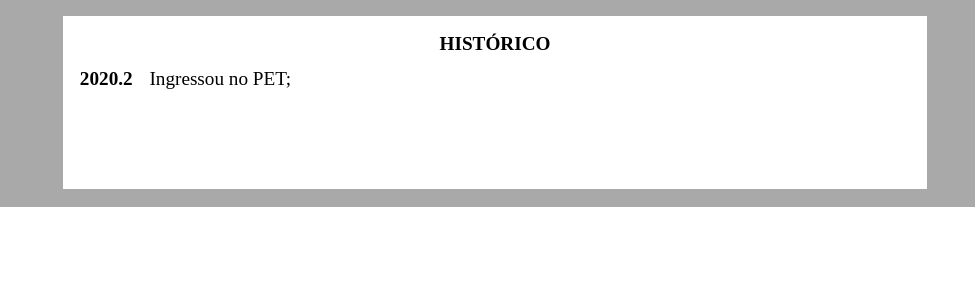
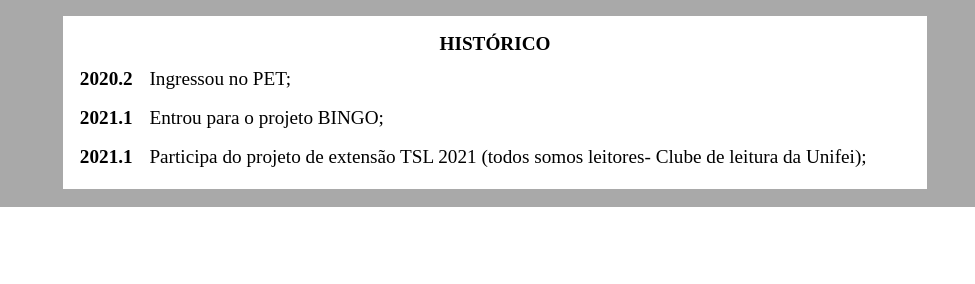
Before and after one commit to petunifei/licenciatura, a plain HTML site: page integrantes.html in a window 1280 px wide. Shown: the part 1865-2149 px from the top of the page, 305-1280 px from the left. Drawn offline with Linux system fonts and the light colour scheme.

Commit message:
Update integrantes.html

```diff
--- a/integrantes.html
+++ b/integrantes.html
@@ -209,7 +209,7 @@
 											<p class="txt-bold">2021.1</p>
 										</div>
 										<div class="p-n9-perfil-2-d-ic-div-2">
-											<p >Participação no mutirão para organização e limpeza das dependências</p>
+											<p >Participação no mutirão para organização e limpeza das dependências;</p>
 										</div>
 										<div class="p-n9-perfil-2-d-ic-div-3">
 											</div>
@@ -220,7 +220,7 @@
 											<p class="txt-bold">2021.1</p>
 										</div>
 										<div class="p-n9-perfil-2-d-ic-div-2">
-											<p >Apresentação do CinePet com o tema Velocidade da Luz</p>
+											<p >Apresentação do CinePet com o tema Velocidade da Luz;</p>
 										</div>
 										<div class="p-n9-perfil-2-d-ic-div-3">
 											</div>
@@ -231,7 +231,7 @@
 											<p class="txt-bold">2021.1</p>
 										</div>
 										<div class="p-n9-perfil-2-d-ic-div-2">
-											<p >Montagem de um experimento de linhas espectrais no laboratório de ótica da Unifei</p>
+											<p >Montagem de um experimento de linhas espectrais no laboratório de ótica da Unifei;</p>
 										</div>
 										<div class="p-n9-perfil-2-d-ic-div-3">
 											</div>
@@ -242,7 +242,7 @@
 											<p class="txt-bold">2021.1</p>
 										</div>
 										<div class="p-n9-perfil-2-d-ic-div-2">
-											<p >Levantamento de dados para pesquisa sobre o ensino de Física Moderna no Ensino Médio para escrita do artigo </p>
+											<p >Levantamento de dados para pesquisa sobre o ensino de Física Moderna no Ensino Médio para escrita do artigo;</p>
 										</div>
 										<div class="p-n9-perfil-2-d-ic-div-3">
 											</div>
@@ -253,7 +253,7 @@
 											<p class="txt-bold">2021.1</p>
 										</div>
 										<div class="p-n9-perfil-2-d-ic-div-2">
-											<p >Atividades relativas à construção do novo site do Espaço InterCiencias</p>
+											<p >Atividades relativas à construção do novo site do Espaço InterCiencias;</p>
 										</div>
 										<div class="p-n9-perfil-2-d-ic-div-3">
 											</div>
@@ -264,7 +264,7 @@
 											<p class="txt-bold">2021.1</p>
 										</div>
 										<div class="p-n9-perfil-2-d-ic-div-2">
-											<p >Inscrição no Encontro de Física</p>
+											<p >Inscrição no Encontro de Física;</p>
 										</div>
 										<div class="p-n9-perfil-2-d-ic-div-3">
 											</div>
@@ -275,7 +275,7 @@
 											<p class="txt-bold">2021.1</p>
 										</div>
 										<div class="p-n9-perfil-2-d-ic-div-2">
-											<p >Trabalhos com SolidWorks para criação e impressão de peças para o laboratório remoto da Unifei</p>
+											<p >Trabalhos com SolidWorks para criação e impressão de peças para o laboratório remoto da Unifei;</p>
 										</div>
 										<div class="p-n9-perfil-2-d-ic-div-3">
 											</div>
@@ -370,10 +370,22 @@
 
 										<div class="p-n8-perfil-2-d-ic-div-A">
 										<div class="p-n9-perfil-2-d-ic-div-1">
-											<p class="txt-bold"></p>
-										</div>
-										<div class="p-n9-perfil-2-d-ic-div-2">
-											<p ></p>
+											<p class="txt-bold">2021.1</p>
+										</div>
+										<div class="p-n9-perfil-2-d-ic-div-2">
+											<p >Entrou para o projeto BINGO;</p>
+										</div>
+										<div class="p-n9-perfil-2-d-ic-div-3">
+											</div>
+										</div>
+
+
+										<div class="p-n8-perfil-2-d-ic-div-A">
+										<div class="p-n9-perfil-2-d-ic-div-1">
+											<p class="txt-bold">2021.1</p>
+										</div>
+										<div class="p-n9-perfil-2-d-ic-div-2">
+											<p >Participa do projeto de extensão TSL 2021 (todos somos leitores- Clube de leitura da Unifei);</p>
 										</div>
 										<div class="p-n9-perfil-2-d-ic-div-3">
 											</div>
```
